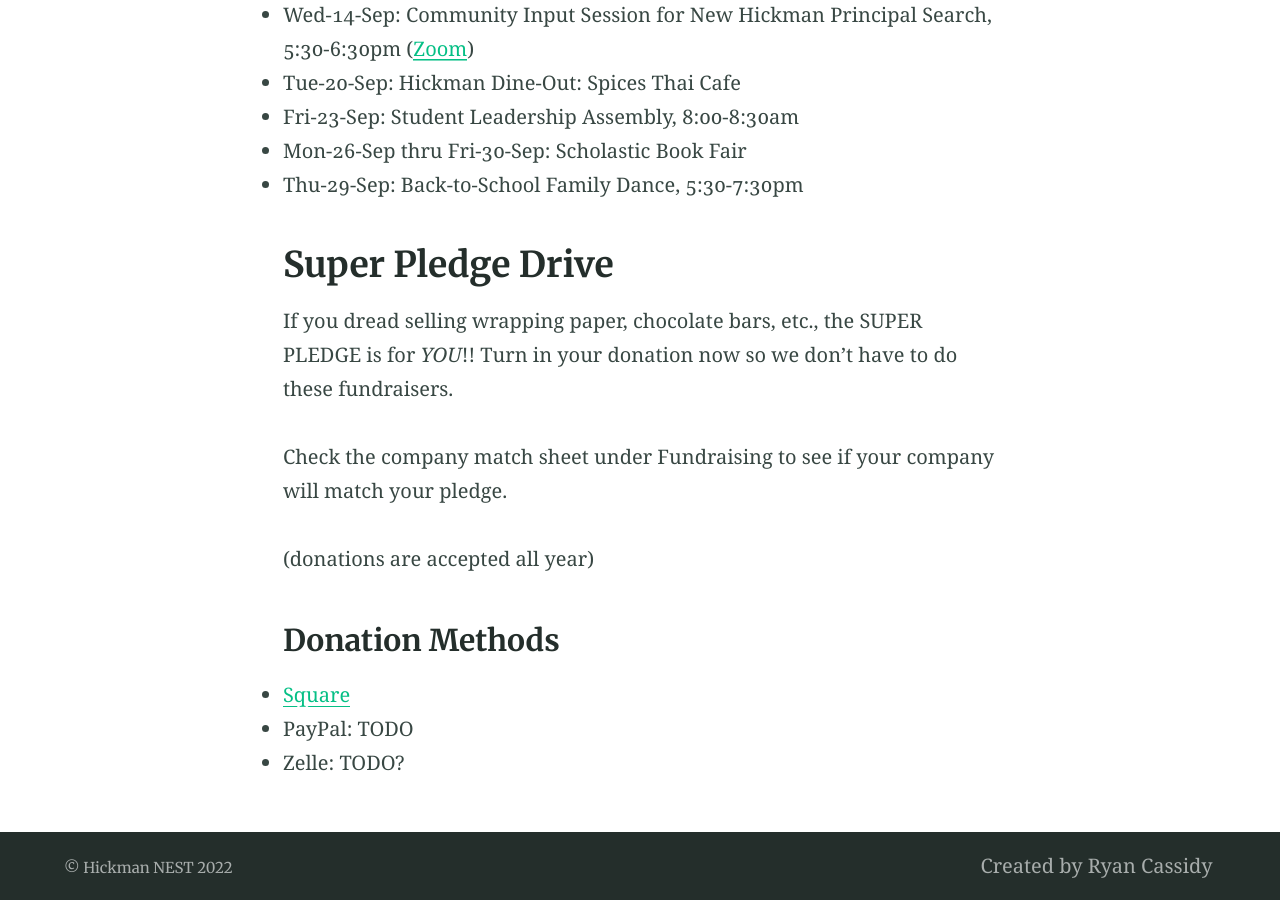
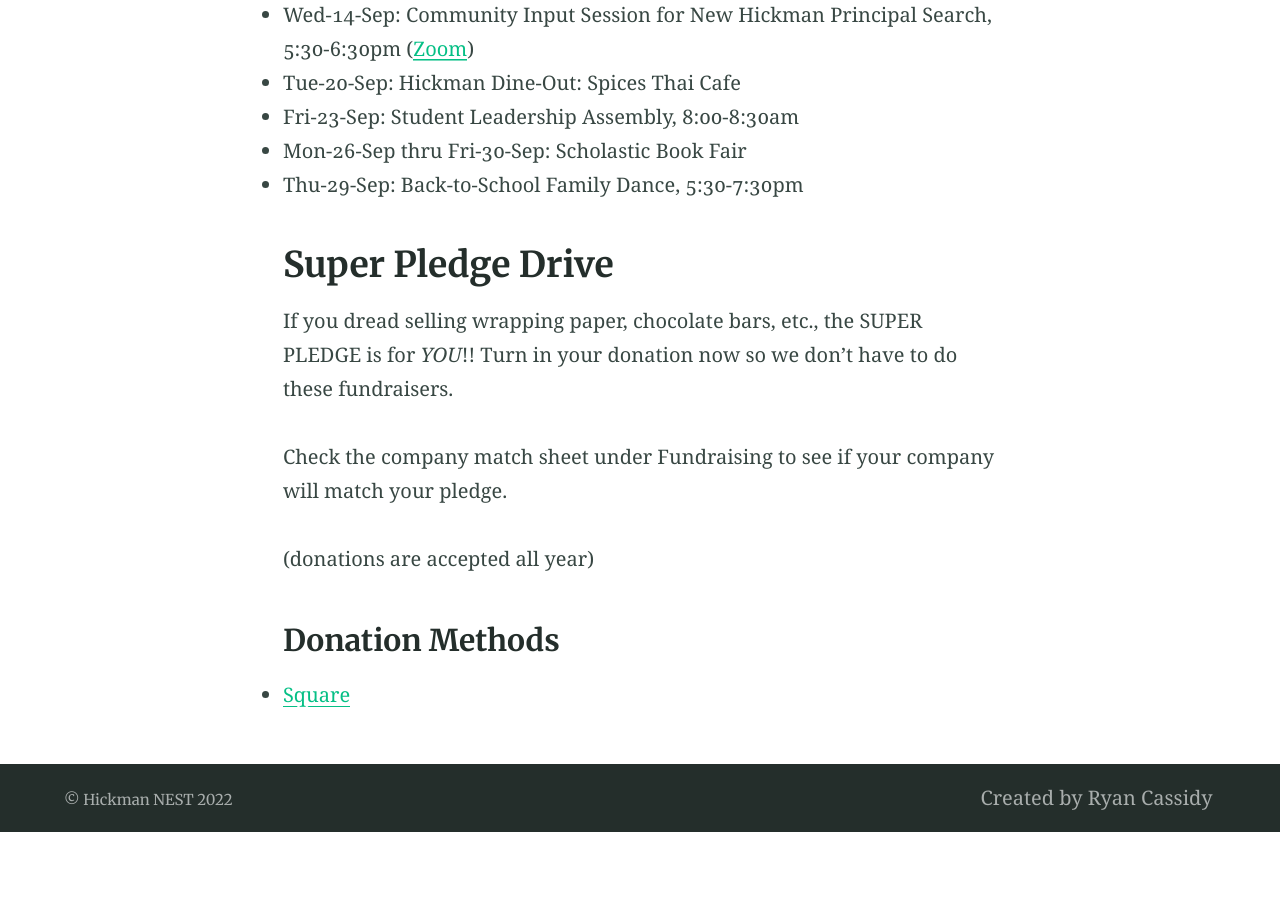
Before and after one commit to bold-fusion/hickman-nest-jekyll-alembic-fork, a Jekyll site: the page built from index.md, in a window 1280 px wide and 900 px high, scrolled down 888 px. Built offline with Jekyll 4.4.1, drawn with Linux system fonts in a browser that asks for light colours; after the commit the page ends 1720 px from its top, so only the background shows below that.

Commit message:
Update index.md

```diff
--- a/index.md
+++ b/index.md
@@ -32,5 +32,3 @@ Check the company match sheet under Fundraising to see if your company will matc
 ### Donation Methods
 
 - [Square](https://hickman-nest.square.site)
-- PayPal: TODO
-- Zelle: TODO?
```
